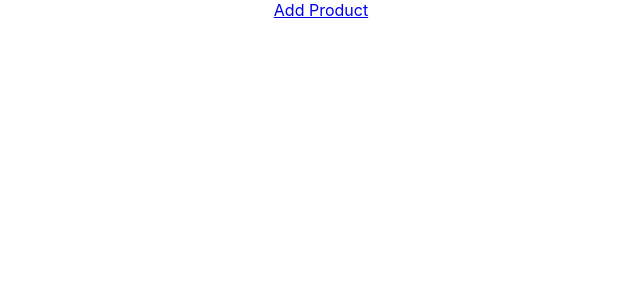
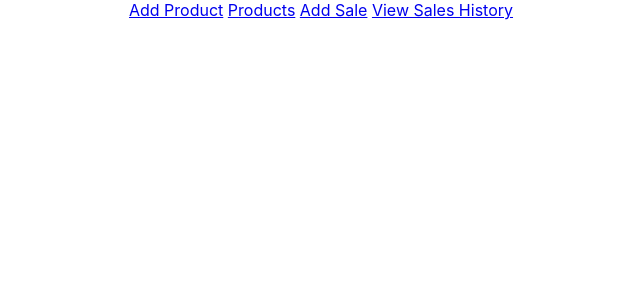
Before and after one commit to Xitija/inventory-management, a React (Create React App) app: page / in a window 1280 px wide. Before the commit this address had no page. Shown: the top 300 px of the page, without its empty margins (319-959 px from the left). Built offline with nearby package versions, Linux system fonts and the light colour scheme.

Commit message:
feat : added links to forms and view pages

```diff
--- a/src/App.tsx
+++ b/src/App.tsx
@@ -2,6 +2,9 @@ import React from 'react';
 import { Route, Link, Routes } from 'react-router-dom';
 import ProductForm from './pages/Productform';
 import './App.css';
+import Products from './pages/Products';
+import SalesForm from './pages/SalesForm';
+import SalesHistory from './pages/SalesHistory';
 
 function App() {
   return (
@@ -9,10 +12,18 @@ function App() {
       {/* <header className="App-header"></header> */}
       <nav>
         <Link to="/add-product">Add Product</Link>
-        {/* <Link to="/exercises">Exercises</Link> */}
+        {'      '}
+        <Link to="/products">Products</Link>
+        {'      '}
+        <Link to="/add-sale">Add Sale</Link>
+        {'      '}
+        <Link to="/sales-history">View Sales History</Link>
       </nav>
       <Routes>
         <Route path="/add-product" element={<ProductForm />} />
+        <Route path="/products" element={<Products />} />
+        <Route path="/add-sale" element={<SalesForm />} />
+        <Route path="/sales-history" element={<SalesHistory />} />
       </Routes>
     </div>
   );
```
